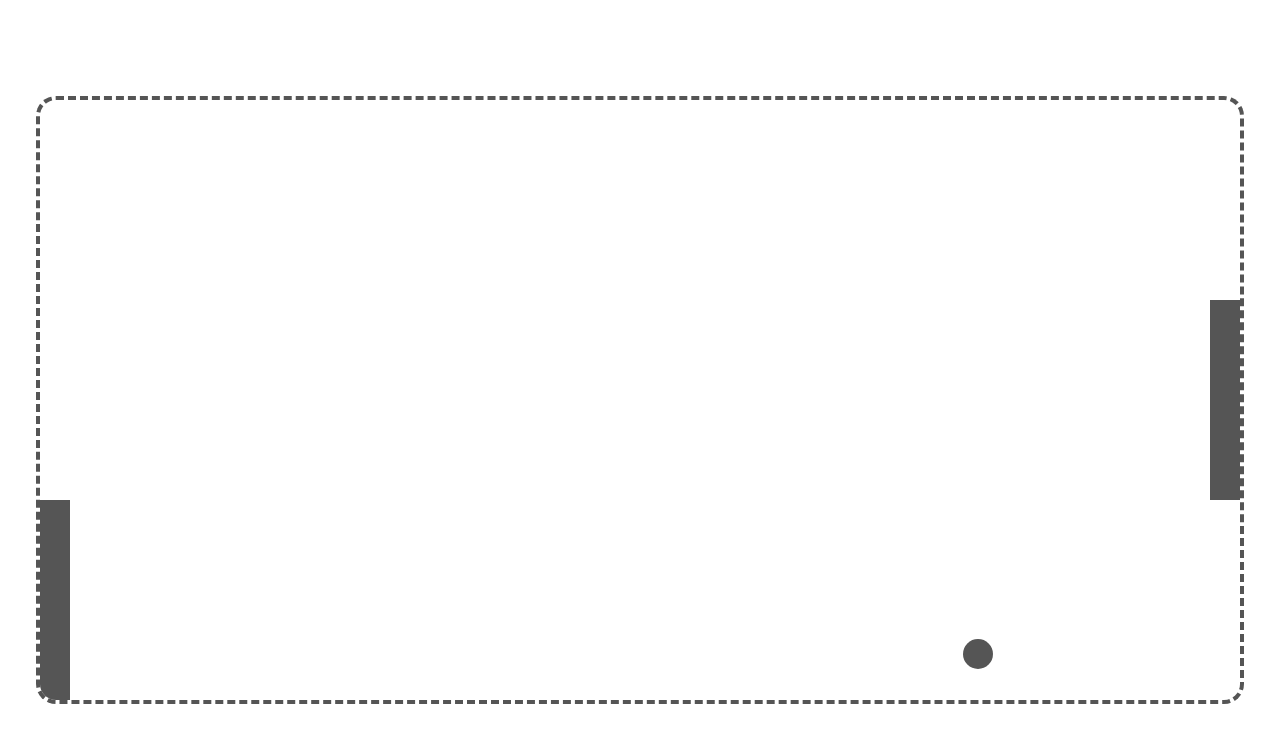
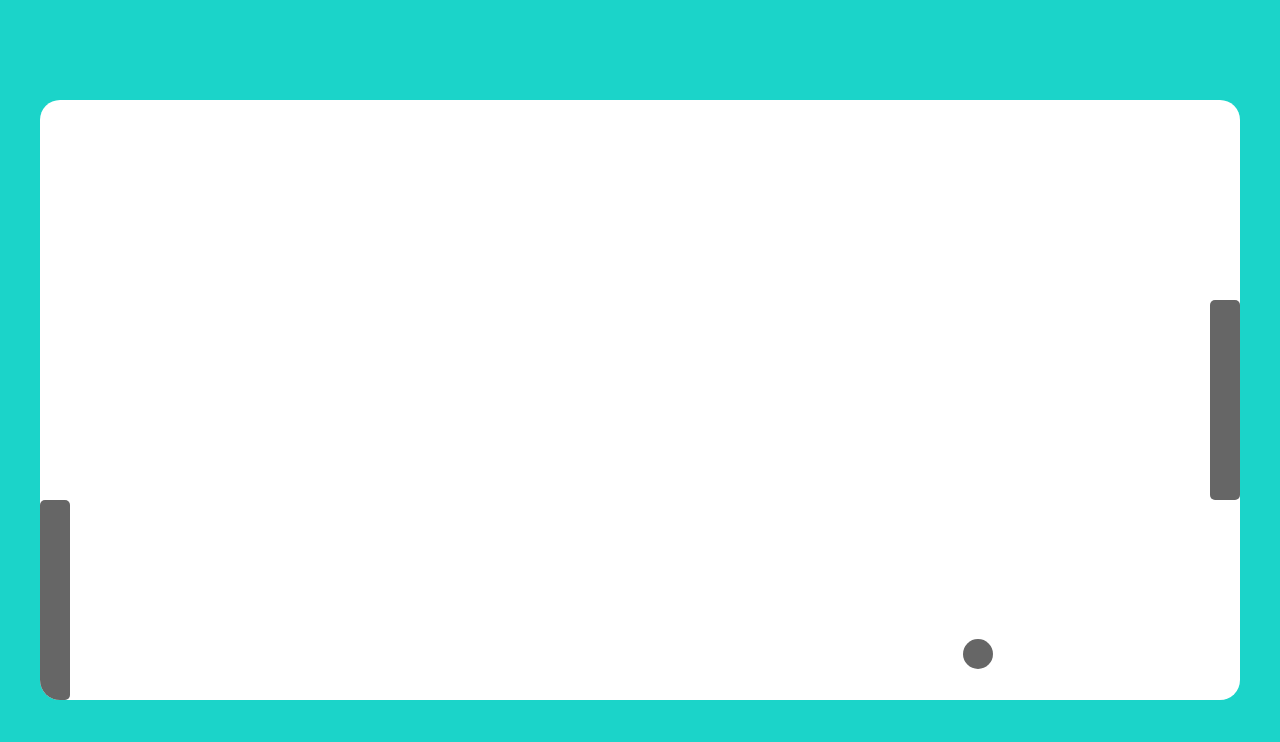
Before and after one commit to luketmillar/kick-it-web, a Gatsby site: page /play in a window 1280 px wide. Built offline with nearby package versions, Linux system fonts and the light colour scheme; Gatsby itself is replaced by a stand-in of ours.

Commit message:
Tweak colors.

```diff
--- a/src/components/play/GameBoard.tsx
+++ b/src/components/play/GameBoard.tsx
@@ -9,8 +9,8 @@ const GameBoard = ({ children }) => (
             position: 'relative',
             borderRadius: 20,
             overflow: 'hidden',
-            border: `4px dashed ${GameValues.board.border}`,
-            // backgroundColor: GameValues.board.color,
+            // border: `4px dashed ${GameValues.board.border}`,
+            backgroundColor: GameValues.board.color,
         }}
     >
         {children}
--- a/src/components/play/gameValues.ts
+++ b/src/components/play/gameValues.ts
@@ -1,20 +1,23 @@
+import color from 'styles/color'
+
 export default {
     background: {
-        color: '#fff',
+        color: color.aqua,
     },
     board: {
         width: 1200,
         height: 600,
-        border: '#555',
+        border: color.gray,
+        color: color.white,
     },
     ball: {
-        color: '#555',
+        color: color.gray,
         size: 15,
         speed: 1.3,
     },
     player: {
         height: 200,
         width: 30,
-        color: '#555',
+        color: color.gray,
     },
 }
--- a/src/model/components/paddle.tsx
+++ b/src/model/components/paddle.tsx
@@ -5,5 +5,6 @@ import Rectangle from './rectangle'
 export default class Paddle extends Rectangle {
     constructor(height: number, position: any) {
         super(gameValues.player.color, new Bounds({ height, width: gameValues.player.width, ...position }))
+        this.borderRadius = 5
     }
 }
--- a/src/model/components/rectangle.tsx
+++ b/src/model/components/rectangle.tsx
@@ -5,11 +5,13 @@ import Component from './component'
 
 export default class Rectangle extends Component {
     public color: string
+    public borderRadius: number
     constructor(color: string, bounds: Bounds) {
         super(bounds)
         this.color = color
+        this.borderRadius = 0
     }
     public draw(): React.ReactNode {
-        return <Drawables.Rectangle color={this.color} bounds={this.bounds} />
+        return <Drawables.Rectangle borderRadius={this.borderRadius} color={this.color} bounds={this.bounds} />
     }
 }
--- a/src/model/drawables/rectangle.tsx
+++ b/src/model/drawables/rectangle.tsx
@@ -4,8 +4,9 @@ import React from 'react'
 interface IRectangleProps {
     color: string
     bounds: Bounds
+    borderRadius: number
 }
-const Rectangle = ({ color, bounds }: IRectangleProps) => (
+const Rectangle = ({ color, bounds, borderRadius }: IRectangleProps) => (
     <div
         style={{
             position: 'absolute',
@@ -14,6 +15,7 @@ const Rectangle = ({ color, bounds }: IRectangleProps) => (
             backgroundColor: color,
             top: bounds.top,
             left: bounds.left,
+            borderRadius,
         }}
     />
 )
--- a/src/styles/color.ts
+++ b/src/styles/color.ts
@@ -1,11 +1,13 @@
 const purple = '#682BCD'
 const white = '#fff'
 const aqua = '#1BD4C9'
+const gray = '#666'
 
 export default {
     purple,
     aqua,
     white,
+    gray,
     text: {
         primary: '#555',
         secondary: '#888',
```
